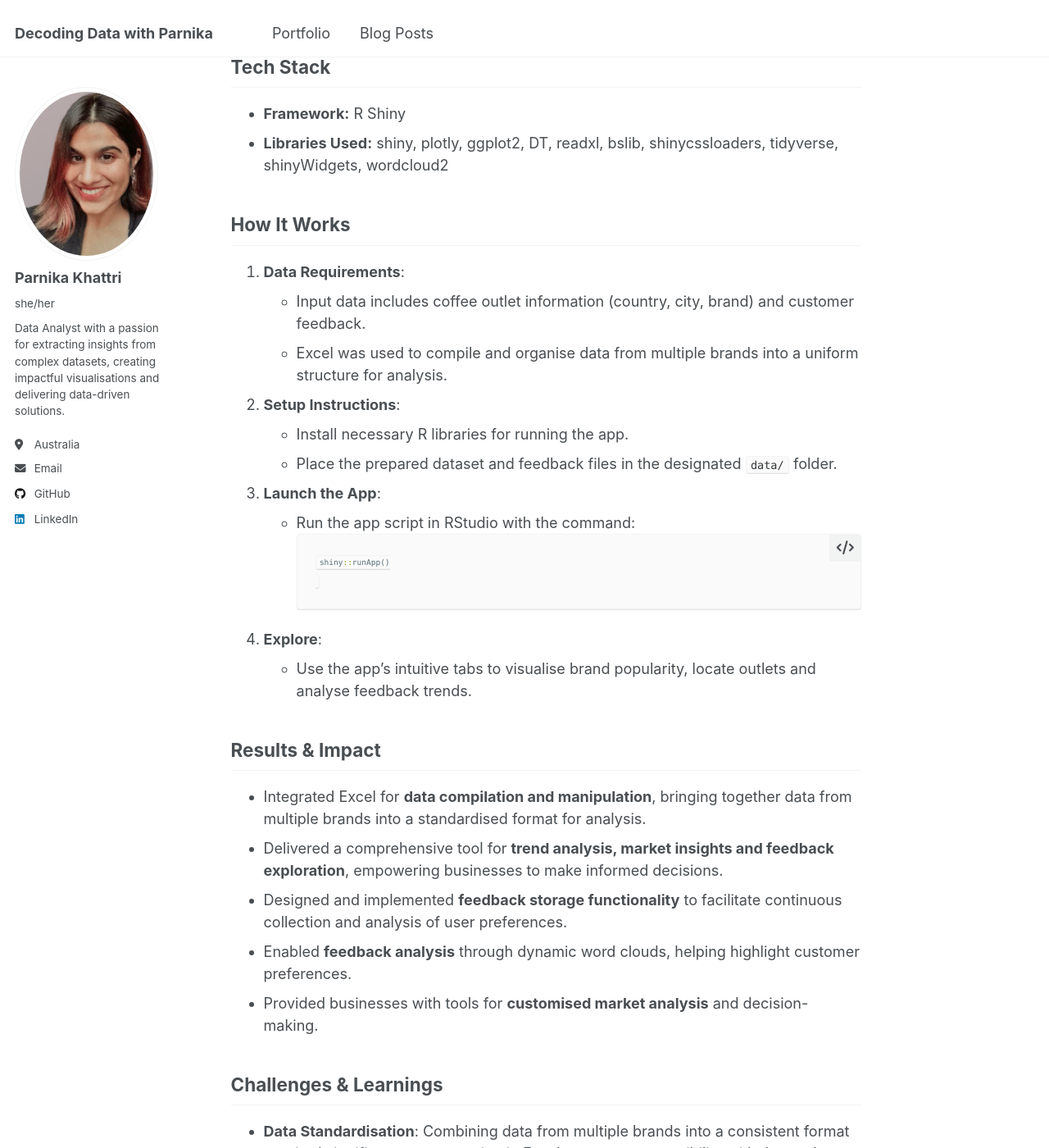
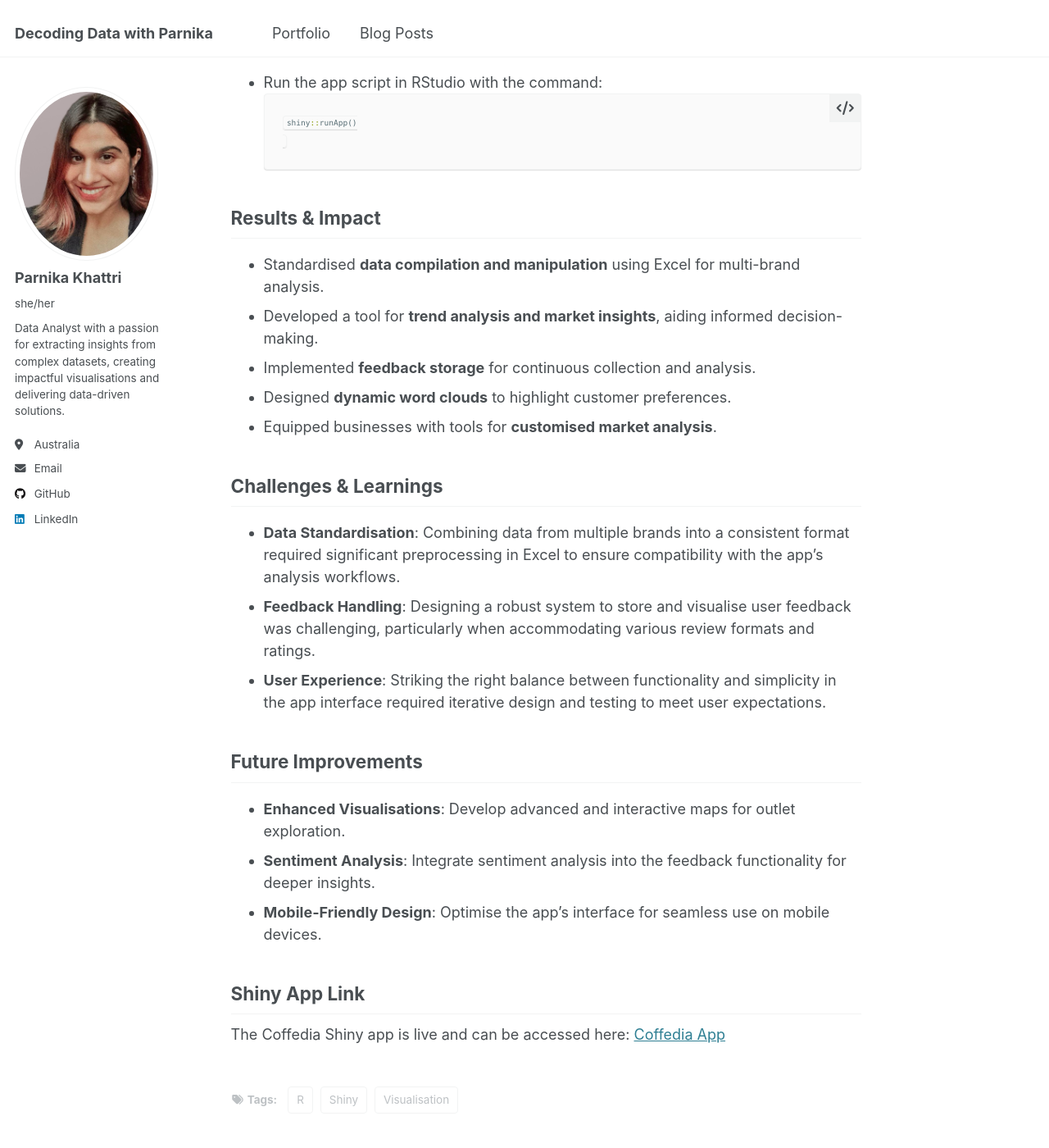
Before and after one commit to parnikakhattri/parnikakhattri.github.io, a Jekyll site: the page built from _portfolio/project2.md, in a window 1280 px wide and 1400 px high, scrolled down 1297 px. Shown: the whole window at 82% size. Built offline with Jekyll 4.4.1, drawn with Linux system fonts in a browser that asks for light colours; some of the changed text lies outside the part shown.

Commit message:
making minor changes in portfolio

````diff
--- a/_portfolio/project2.md
+++ b/_portfolio/project2.md
@@ -14,43 +14,27 @@ Coffedia is an **interactive R Shiny application** designed to empower coffee en
 The coffee industry is rich in data but lacks a centralised, accessible platform for meaningful exploration. Consumers struggle to find detailed insights on coffee brands and outlets, while businesses face challenges in analysing customer preferences and market trends. Coffedia addresses these challenges by delivering an intuitive tool that combines analytics, feedback storage and interactive visualisations to bridge the gap between data and actionable insights.
 
 ## **Key Features & Functionality**
-### **1. About Tab**
-- Provides an overview of **Coffedia’s mission, features and the inspiration** behind its development.
-### **2. Popularity Tab**
-- Visualise the **popularity of coffee brands** across different countries.
-- Includes **dynamic filtering options** for in-depth brand and country-specific analysis.
-### **3. Outlets Tab**
-- Explore **coffee outlet locations** in various cities using an easy-to-navigate table.
-- Filter results by **country, city and brand** to find specific coffee spots.
-### **4. Feedback Tab**
-- Collect and store user feedback on coffee brands and outlets, including ratings and reviews.
-- Visualise feedback through an engaging **word cloud** and explore detailed individual reviews.
+- **About Tab**: Provides an overview of **Coffedia’s mission, features and the inspiration** behind its development.
+- **Popularity Tab**: Visualise the **popularity of coffee brands** across different countries while providing **dynamic filtering options** for in-depth brand and country-specific analysis.
+- **Outlets Tab**: Explore **coffee outlet locations** in various cities using an easy-to-navigate table and filter results by **country, city and brand** to find specific coffee spots.
+- **4. Feedback Tab**: Collect and store user feedback on coffee brands and outlets, including ratings & reviews and visualise feedback through an engaging **word cloud** and explore detailed individual reviews.
 
 ## **Tech Stack**
 - **Framework:** R Shiny
 - **Libraries Used:** shiny, plotly, ggplot2, DT, readxl, bslib, shinycssloaders, tidyverse, shinyWidgets, wordcloud2
 
-## **How It Works**
-1. **Data Requirements**:
-   - Input data includes coffee outlet information (country, city, brand) and customer feedback.
-   - Excel was used to compile and organise data from multiple brands into a uniform structure for analysis.
-2. **Setup Instructions**:
-   - Install necessary R libraries for running the app.
-   - Place the prepared dataset and feedback files in the designated `data/` folder.
-3. **Launch the App**:
+## **How It Works (Code Snippet)**
    - Run the app script in RStudio with the command:
      ```r
      shiny::runApp()
      ```
-4. **Explore**:
-   - Use the app’s intuitive tabs to visualise brand popularity, locate outlets and analyse feedback trends.
 
 ## **Results & Impact**
-- Integrated Excel for **data compilation and manipulation**, bringing together data from multiple brands into a standardised format for analysis.
-- Delivered a comprehensive tool for **trend analysis, market insights and feedback exploration**, empowering businesses to make informed decisions.
-- Designed and implemented **feedback storage functionality** to facilitate continuous collection and analysis of user preferences.
-- Enabled **feedback analysis** through dynamic word clouds, helping highlight customer preferences.
-- Provided businesses with tools for **customised market analysis** and decision-making.
+- Standardised **data compilation and manipulation** using Excel for multi-brand analysis.
+- Developed a tool for **trend analysis and market insights**, aiding informed decision-making.
+- Implemented **feedback storage** for continuous collection and analysis.
+- Designed **dynamic word clouds** to highlight customer preferences.
+- Equipped businesses with tools for **customised market analysis**.
 
 ## **Challenges & Learnings**
 - **Data Standardisation**: Combining data from multiple brands into a consistent format required significant preprocessing in Excel to ensure compatibility with the app's analysis workflows.
````
Also changed, not shown: _layouts/talk.html (deleted, +0 -78 lines), _pages/archive-layout-with-content.md (deleted, +0 -177 lines), _pages/publications.html (deleted, +0 -33 lines), _pages/talkmap.html (deleted, +0 -9 lines), _pages/talks.html (deleted, +0 -16 lines), _pages/teaching.html (deleted, +0 -12 lines).
